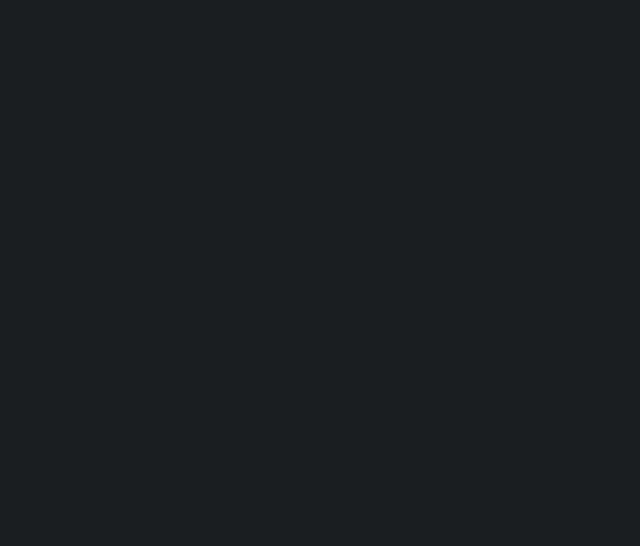
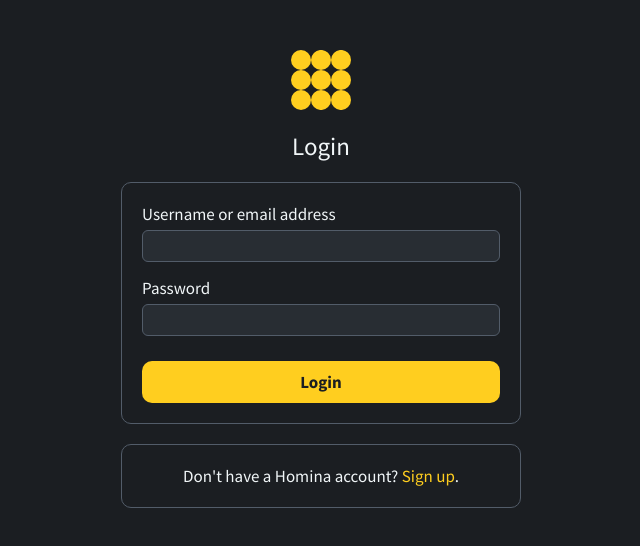
Before and after one commit to roshennair/homina-web-client, a React (Create React App) app: page /login in a window 1280 px wide. Shown: the top 546 px of the page, without its empty margins (319-959 px from the left). Built offline with nearby package versions, Linux system fonts and the light colour scheme.

Commit message:
Implement Login component and configure routes/links

```diff
--- a/src/App.jsx
+++ b/src/App.jsx
@@ -1,6 +1,7 @@
 import { BrowserRouter as Router, Route, Switch } from 'react-router-dom';
 import Home from './pages/Home';
 import SignUp from './pages/SignUp';
+import Login from './pages/Login';
 import { AuthProvider } from './contexts/authContext';
 
 const App = () => {
@@ -8,12 +9,9 @@ const App = () => {
 		<AuthProvider>
 			<Router>
 				<Switch>
-					<Route exact path='/'>
-						<Home></Home>
-					</Route>
-					<Route path='/signup'>
-						<SignUp />
-					</Route>
+					<Route exact path='/' component={Home} />
+					<Route path='/signup' component={SignUp} />
+					<Route path='/login' component={Login} />
 				</Switch>
 			</Router>
 		</AuthProvider>
--- a/src/pages/Home.jsx
+++ b/src/pages/Home.jsx
@@ -16,7 +16,9 @@ const Home = () => {
 			) : (
 				<>
 					<p>No current user</p>
-					<Link className="link " to="/signup">Sign Up</Link>
+					<Link to="/signup">Sign Up</Link>
+					<br />
+					<Link to="/login">Login</Link>
 				</>
 			)}
 		</div>
--- /dev/null
+++ b/src/pages/Login.jsx
@@ -0,0 +1,61 @@
+import { useState } from 'react';
+import { useAuth } from '../contexts/authContext';
+import Logo from '../components/Logo';
+import ErrorMessage from '../components/ErrorMessage';
+import { Link, useHistory } from 'react-router-dom';
+
+const SignUp = () => {
+	const [formValues, setFormValues] = useState({
+		username: '',
+		password: ''
+	});
+	const [error, setError] = useState('');
+	const { login } = useAuth();
+	const history = useHistory();
+
+	// Update state when form values change
+	const handleChange = e => {
+		const field = e.target.name;
+		const value = e.target.value;
+		setFormValues({ ...formValues, [field]: value });
+	};
+
+	// Sign up user
+	const handleSubmit = async (event) => {
+		event.preventDefault();
+
+		try {
+			await login(formValues);
+			history.push('/');
+		}
+		catch (error) {
+			setError(error.message);
+		}
+	}
+
+	return (
+		<div className="form-container">
+			<div className="form-head">
+				<Logo />
+				<h1>Login</h1>
+			</div>
+			{error && <ErrorMessage error={error} hideError={() => setError('')} />}
+			<div className="form-body">
+				<form className="form" method="post" onSubmit={handleSubmit}>
+					<label htmlFor="username">Username or email address</label>
+					<input type="text" name="username" id="username" required value={formValues.username} onChange={handleChange} />
+
+					<label htmlFor="password">Password</label>
+					<input type="password" name="password" id="password" required value={formValues.password} onChange={handleChange} />
+
+					<input className="primary form-submit" type="submit" value="Login" />
+				</form>
+			</div >
+			<div className="form-foot">
+				<span>Don't have a Homina account? <Link to="/signup">Sign up</Link>.</span>
+			</div>
+		</div >
+	);
+}
+
+export default SignUp;
```
